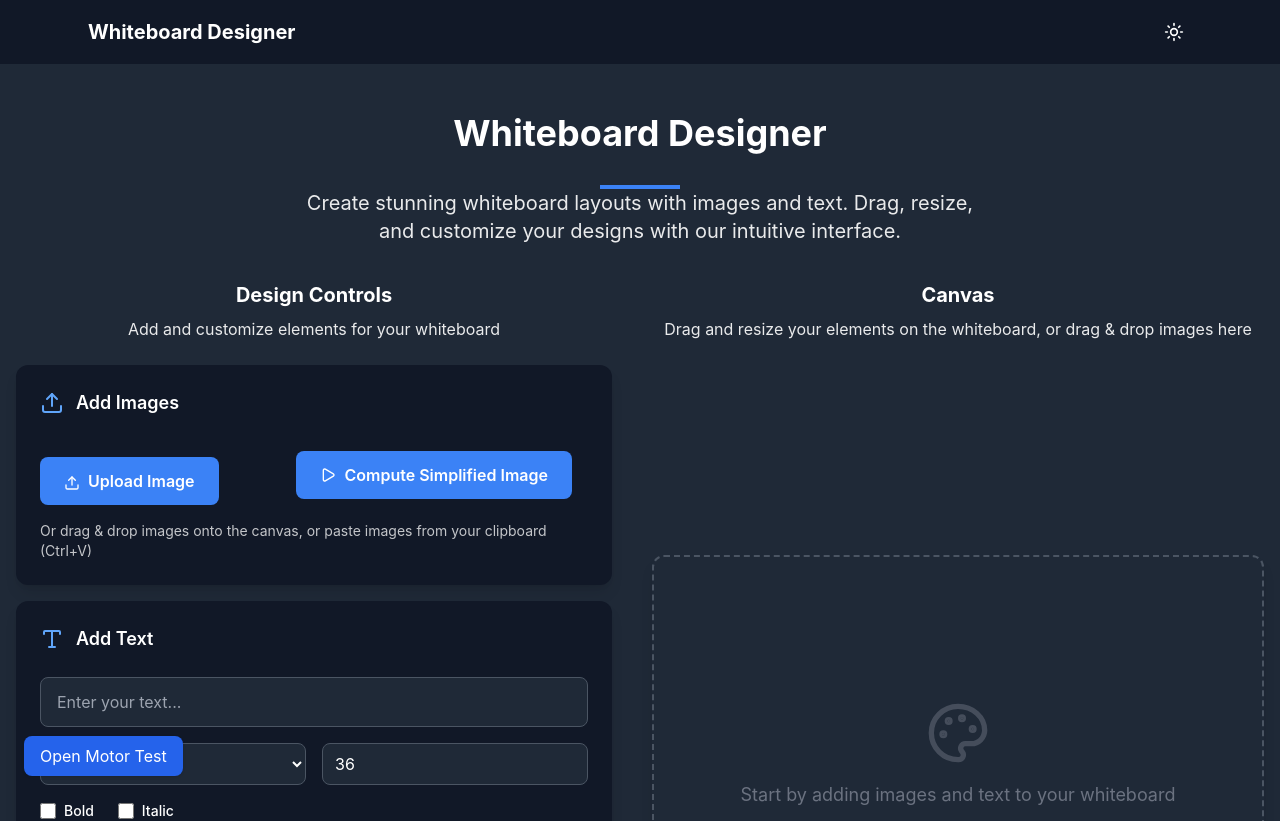
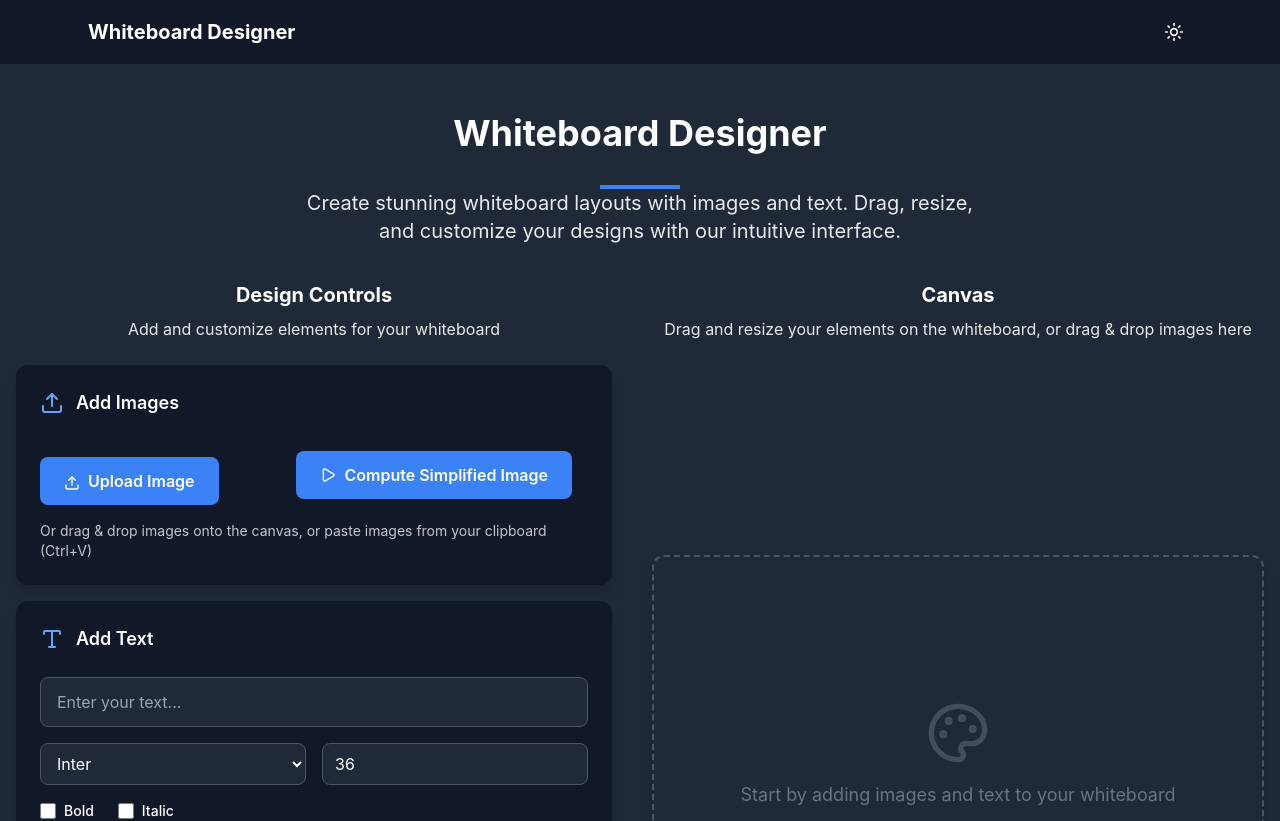
Before and after one commit to MattMNIA/PolarGraph, a React (Create React App) app in the folder client/: page / in a window 1280 px wide. Shown: the top 821 px of the page. Built offline with nearby package versions, Linux system fonts and the light colour scheme; the HTML template or start-up script is replaced by a standard one.

Commit message:
Hide test motors button

```diff
--- a/client/src/App.js
+++ b/client/src/App.js
@@ -5,6 +5,7 @@ import MotorTestPage from './components/MotorTestPage';
 
 function App() {
   const [view, setView] = useState('whiteboard');
+  const showMotorTest = process.env.REACT_APP_SHOW_MOTOR_TEST === 'true';
 
   const toggleView = () => {
     setView((prev) => (prev === 'whiteboard' ? 'test' : 'whiteboard'));
@@ -15,6 +16,7 @@ function App() {
   return (
     <ThemeProvider>
       <div className="relative min-h-screen">
+        {showMotorTest && (
           <div className="fixed bottom-6 left-6 z-50">
             <button
               type="button"
@@ -24,7 +26,8 @@ function App() {
               {isWhiteboard ? 'Open Motor Test' : 'Back to Designer'}
             </button>
           </div>
-        {isWhiteboard ? <Whiteboard /> : <MotorTestPage />}
+        )}
+        {isWhiteboard || !showMotorTest ? <Whiteboard /> : <MotorTestPage />}
       </div>
     </ThemeProvider>
   );
```
Lines whose indentation alone changed are shown as unchanged.
